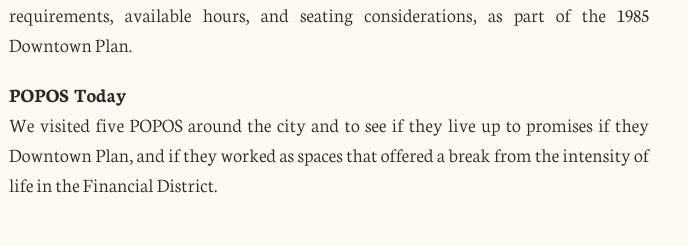
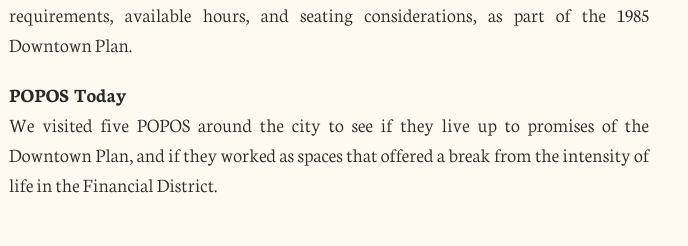
Before and after one commit to Rawan-Mo/SFPOPOS, a website: page index.html in a window 1280 px wide. Shown: the part 1982-2228 px from the top of the page, 311-999 px from the left. Drawn offline with nearby package versions, Linux system fonts and the light colour scheme; a web font is replaced by a local one.

Commit message:
Body text update

```diff
--- a/index.html
+++ b/index.html
@@ -86,7 +86,7 @@
             <h3>POPOS Today</h3>
 
             <p>
-                We visited five POPOS around the city and to see if they live up to promises if they Downtown Plan, and if they worked as spaces that offered a break from the intensity of life in the Financial District.
+                We visited five POPOS around the city to see if they live up to promises of the Downtown Plan, and if they worked as spaces that offered a break from the intensity of life in the Financial District.
             </p>
 
          </div>
```
